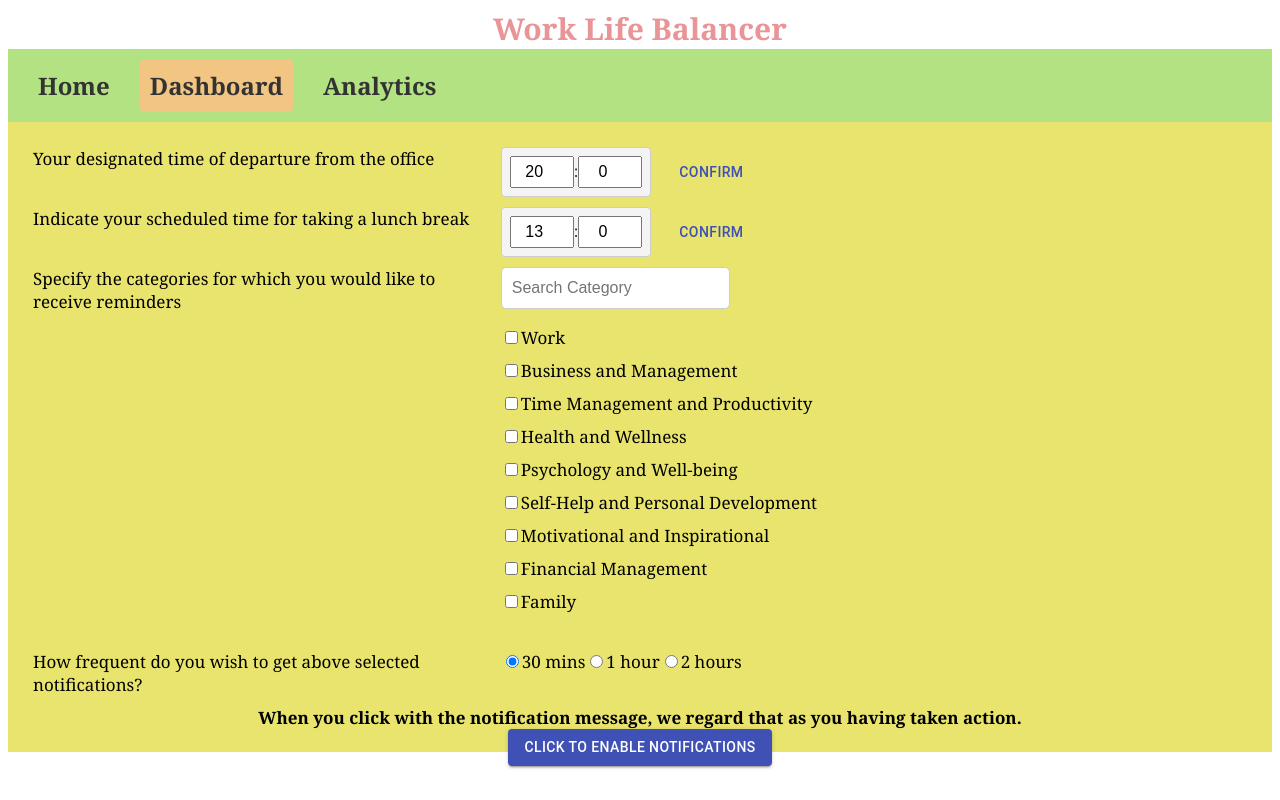
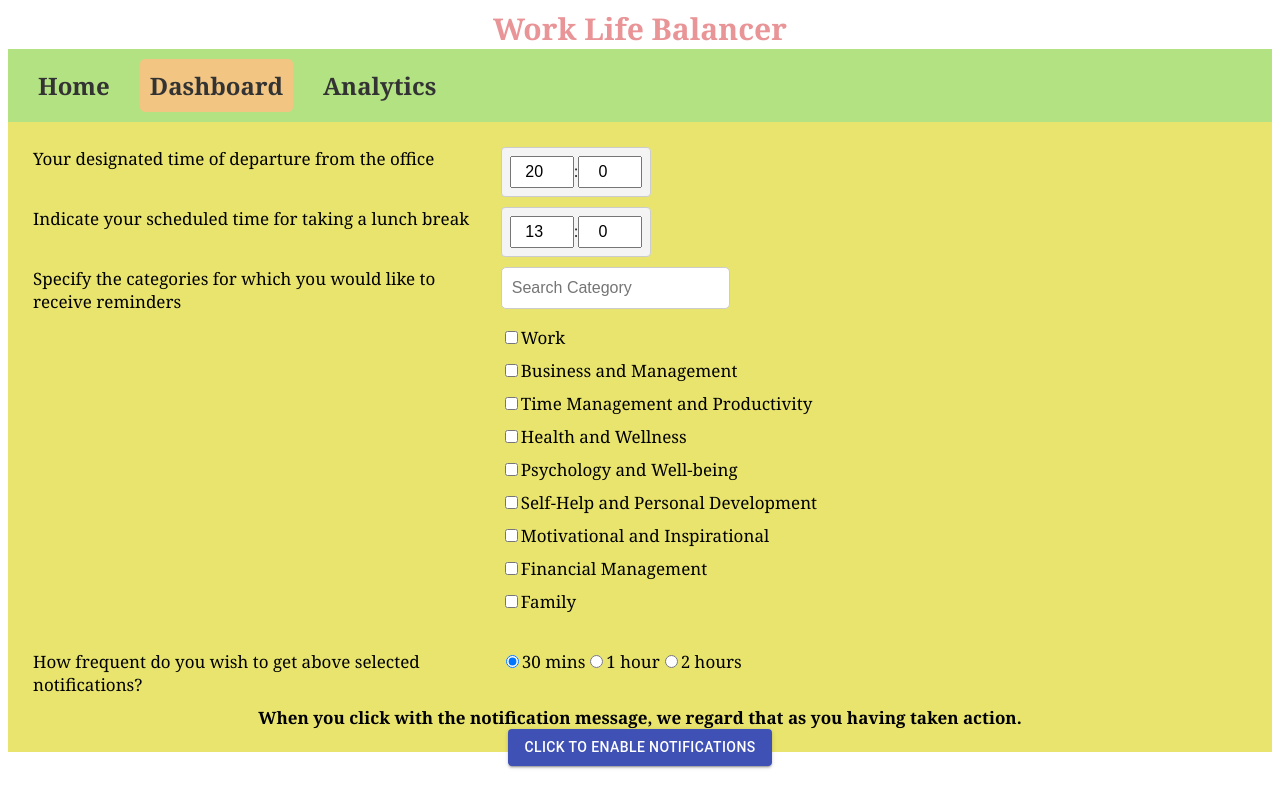
Before and after one commit to humerasharief/Worklife-balance-app-9-aug, a React (Create React App) app: page /home in a window 1280 px wide. Built offline with nearby package versions, Linux system fonts and the light colour scheme.

Commit message:
Removed the click of button in timepicker

```diff
--- a/src/components/NotificationRender/NotificationRender.js
+++ b/src/components/NotificationRender/NotificationRender.js
@@ -1,5 +1,5 @@
 // YourComponent.js
-import React, { useEffect, useState }from 'react';
+import React, { useEffect, useState } from 'react';
 import './NotificationRender.css';
 import TimePicker from '../TimePicker/TimePicker'
 import CustomNotify from '../CustomNotify/CustomNotify';
--- a/src/components/TimePicker/TimePicker.js
+++ b/src/components/TimePicker/TimePicker.js
@@ -1,6 +1,5 @@
-import React, { useState } from 'react';
+import React, { useEffect, useState } from 'react';
 import './TimePicker.css'; // Import your CSS file for styling
-import Button from '@material-ui/core/Button';
 
 function TimePicker(props){
   const receivedObject = props.messageToChild;
@@ -20,16 +19,15 @@ function TimePicker(props){
     }
   };
 
-  const handleAddEvent = (event) => {
+  useEffect(() => {
     const obj = {
       hours: hours,
       minutes: minutes
     };
     props.sendDataToParent(obj);
-  };
+  }, [hours, minutes]);
 
   return (
-    <>
     <div className="time-picker">
       <input
         type="number"
@@ -46,11 +44,7 @@ function TimePicker(props){
         min="0"
         max="59"
       />
-
     </div>
-    <Button onClick={handleAddEvent} color="primary" className="pad-left">Confirm</Button>
-    </>
-
   );
 };
 
```
